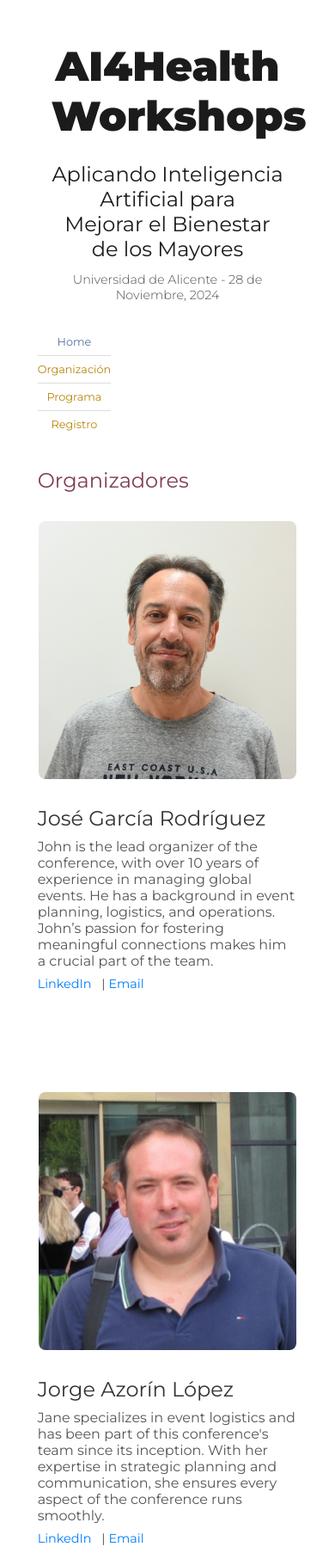
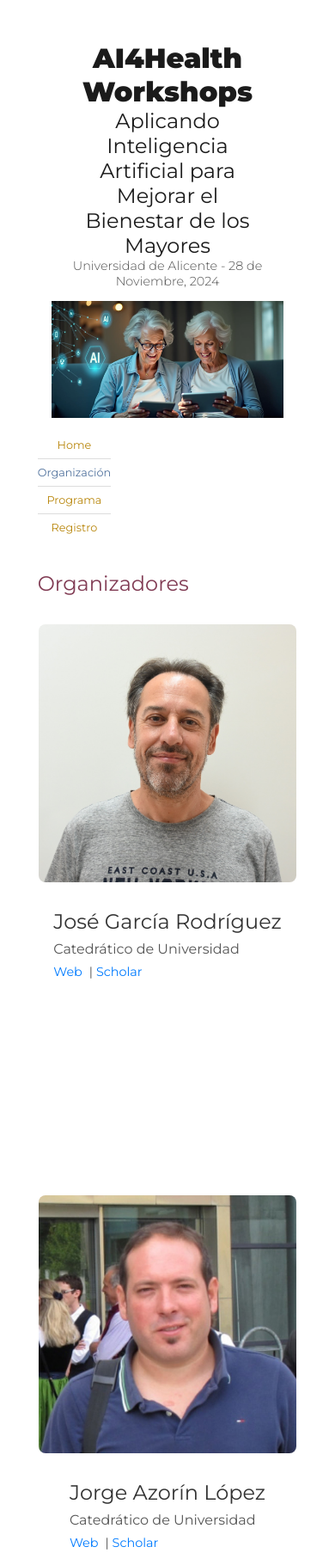
Before and after one commit to 3dperceptionlab/AI4Health, a plain HTML site: page organizacion/index.html in a window 390 px wide. Shown: the top 1806 px of the page at 86% size. Drawn offline with Linux system fonts and the light colour scheme; files that its build step writes are made by us from their sources.

Commit message:
Background image + Full information

```diff
--- a/assets/main.css
+++ b/assets/main.css
@@ -13,7 +13,7 @@
 body {
     color: #505050;
     text-align: left;
-    margin: 5em auto; /* Center the body horizontally */
+    margin: 2em auto; /* Center the body horizontally */
     max-width: 1200px; /* Set a maximum width for content */
     padding: 0 2em; /* Add padding for spacing on smaller screens */
     background: #fff; /* Optional: Add a background color */
@@ -155,18 +155,17 @@ th, td {
 }
 
 .banner .title {
-    font-size: 6em;
+    font-size: 5em;
     color: #1b1b1b;
     text-align: center;
     font-weight: 900;
-    margin-bottom: 0.5em;
 }
 
 .banner .subtitle {
     font-size: 3em;
+    padding: 0 1em;
     color: #1b1b1b;
     text-align: center;
-    margin-bottom: 0.5em;
 }
 
 .banner .date {
@@ -179,15 +178,15 @@ th, td {
 
 .banner img {
     display: block;
-    margin: 2em auto;
-    width: 100%;
+    margin: auto;
+    width: 70%;
     height: auto;
 }
 
 /* Responsive Styles */
 @media (max-width: 1200px) {
     .banner .title {
-        font-size: 5em;
+        font-size: 3em;
     }
     .banner .subtitle {
         font-size: 2.5em;
@@ -195,11 +194,14 @@ th, td {
     .banner .date {
         font-size: 1.2em;
     }
+    .banner img {
+        width: 85%;
+    }
 }
 
 @media (max-width: 768px) {
     .banner .title {
-        font-size: 4em;
+        font-size: 2em;
     }
     .banner .subtitle {
         font-size: 2em;
@@ -208,13 +210,13 @@ th, td {
         font-size: 1em;
     }
     .banner img {
-        margin: 1em auto;
+        width: 100%;
     }
 }
 
 @media (max-width: 480px) {
     .banner .title {
-        font-size: 3em;
+        font-size: 2em;
     }
     .banner .subtitle {
         font-size: 1.5em;
@@ -223,7 +225,7 @@ th, td {
         font-size: 0.9em;
     }
     .banner img {
-        margin: 0.5em auto;
+        width: 100%;
     }
 }
 
--- a/organizacion/index.html
+++ b/organizacion/index.html
@@ -1,15 +1,11 @@
 <!DOCTYPE html>
-<html lang='en'>
+<html lang='es'>
 
 <head>
     <base href="..">
     <link rel="shortcut icon" type="image/png" href="assets/favicon.png"/>
     <link rel="stylesheet" type="text/css" media="all" href="assets/main.css"/>
-    <meta name="description" content="Conference Template">
-    <meta name="resource-type" content="document">
-    <meta name="distribution" content="global">
-    <meta name="KeyWords" content="Conference">
-    <title>Directions | Conference Template</title>
+    <title>AI4Health Workshops</title>
 </head>
 
 <body>
@@ -19,20 +15,21 @@
             AI4Health Workshops
         </div>
         <div class="subtitle">
-            Aplicando Inteligencia Artificial para<br>Mejorar el Bienestar de los Mayores
+            Aplicando Inteligencia Artificial para Mejorar el Bienestar de los Mayores
         </div>
         <div class="date">
             Universidad de Alicente - 28 de Noviembre, 2024
         </div>
+        <img src="assets/background.webp" alt="Banner" class="banner-image">
     </div>
 
     <table class="navigation">
         <tr>
             <td class="navigation">
-                <a class="current" title="Conference Home Page" href=".">Home</a>
+                <a title="Conference Home Page" href=".">Home</a>
             </td>
             <td class="navigation">
-                <a title="Directions to the Conference" href="organizacion">Organización</a>
+                <a class="current" title="Directions to the Conference" href="organizacion">Organización</a>
             </td>
             <td class="navigation">
                 <a title="Conference Program" href="program">Programa</a>
@@ -50,10 +47,10 @@
             <img src="assets/JoseG.jpg" alt="Organizer 1" class="organizer-image">
             <div class="organizer-content">
                 <h3>José García Rodríguez</h3>
-                <p>John is the lead organizer of the conference, with over 10 years of experience in managing global events. He has a background in event planning, logistics, and operations. John’s passion for fostering meaningful connections makes him a crucial part of the team.</p>
+                <p>Catedrático de Universidad</p>
                 <div class="organizer-links">
-                    <a href="https://www.linkedin.com/in/johndoe" target="_blank">LinkedIn</a> |
-                    <a href="mailto:johndoe@example.com">Email</a>
+                    <a href="https://cvnet.cpd.ua.es/curriculum-breve/es/garcia-rodriguez-jose/11102" target="_blank">Web</a>|
+                    <a href="https://scholar.google.com/citations?user=GNTkqaYAAAAJ&hl=es" target="_blank">Scholar</a>
                 </div>
             </div>
         </div>
@@ -63,10 +60,10 @@
             <img src="assets/JorgeA.png" alt="Organizer 2" class="organizer-image">
             <div class="organizer-content">
                 <h3>Jorge Azorín López</h3>
-                <p>Jane specializes in event logistics and has been part of this conference's team since its inception. With her expertise in strategic planning and communication, she ensures every aspect of the conference runs smoothly.</p>
+                <p>Catedrático de Universidad</p>
                 <div class="organizer-links">
-                    <a href="https://www.linkedin.com/in/janesmith" target="_blank">LinkedIn</a> |
-                    <a href="mailto:janesmith@example.com">Email</a>
+                    <a href="https://cvnet.cpd.ua.es/curriculum-breve/es/azorin-lopez-jorge/9826" target="_blank">Web</a>|
+                    <a href="https://scholar.google.es/citations?user=evDsIucAAAAJ&hl=en" target="_blank">Scholar</a>
                 </div>
             </div>
         </div>
@@ -75,10 +72,10 @@
             <img src="assets/AndresF.jpg" alt="Organizer 2" class="organizer-image">
             <div class="organizer-content">
                 <h3>Andrés Fuster Guilló</h3>
-                <p>Jane specializes in event logistics and has been part of this conference's team since its inception. With her expertise in strategic planning and communication, she ensures every aspect of the conference runs smoothly.</p>
+                <p>Catedrático de Universidad</p>
                 <div class="organizer-links">
-                    <a href="https://www.linkedin.com/in/janesmith" target="_blank">LinkedIn</a> |
-                    <a href="mailto:janesmith@example.com">Email</a>
+                    <a href="https://cvnet.cpd.ua.es/curriculum-breve/es/fuster-guillo-andres/10095" target="_blank">Web</a>|
+                    <a href="https://scholar.google.es/citations?user=_gOIH2UAAAAJ&hl=es" target="_blank">Scholar</a>
                 </div>
             </div>
         </div>
@@ -87,10 +84,10 @@
             <img src="assets/MariaF.jpg" alt="Organizer 2" class="organizer-image">
             <div class="organizer-content">
                 <h3>Maria Flores Vizcaya Moreno</h3>
-                <p>Jane specializes in event logistics and has been part of this conference's team since its inception. With her expertise in strategic planning and communication, she ensures every aspect of the conference runs smoothly.</p>
+                <p>Profesora Titular de Universidad</p>
                 <div class="organizer-links">
-                    <a href="https://www.linkedin.com/in/janesmith" target="_blank">LinkedIn</a> |
-                    <a href="mailto:janesmith@example.com">Email</a>
+                    <a href="https://cvnet.cpd.ua.es/curriculum-breve/es/vizcaya-moreno-maria-flores/12893" target="_blank">Web</a>|
+                    <a href="https://scholar.google.es/citations?user=nnJnokwAAAAJ&hl=es" target="_blank">Scholar</a>
                 </div>
             </div>
         </div>
@@ -104,8 +101,7 @@
             <h3>Manuel Benavent Lledo</h3>
             <p>Phd Student</p>
             <div class="speaker-links">
-                <a href="https://www.linkedin.com/in/speaker1" target="_blank">LinkedIn</a> |
-                <a href="mailto:speaker1@example.com">Email</a>
+                <a href="https://scholar.google.es/citations?user=F8wtzUQAAAAJ&hl=es" target="_blank">Scholar</a>
             </div>
         </div>
 
@@ -114,8 +110,7 @@
             <h3>Pablo Ruiz Ponce</h3>
             <p>Phd Student</p>
             <div class="speaker-links">
-                <a href="https://www.linkedin.com/in/speaker2" target="_blank">LinkedIn</a> |
-                <a href="mailto:speaker2@example.com">Email</a>
+                <a href="https://scholar.google.es/citations?user=25rkMIwAAAAJ&hl=es" target="_blank">Scholar</a>
             </div>
         </div>
 
@@ -124,8 +119,7 @@
             <h3>David Ortiz Perez</h3>
             <p>Phd Student</p>
             <div class="speaker-links">
-                <a href="https://www.linkedin.com/in/speaker3" target="_blank">LinkedIn</a> |
-                <a href="mailto:speaker3@example.com">Email</a>
+                <a href="https://scholar.google.es/citations?user=iDKz098AAAAJ&hl=es" target="_blank">Scholar</a>
             </div>
         </div>
 
@@ -134,8 +128,7 @@
             <h3>David Mulero Perez</h3>
             <p>Phd Student</p>
             <div class="speaker-links">
-                <a href="https://www.linkedin.com/in/speaker3" target="_blank">LinkedIn</a> |
-                <a href="mailto:speaker3@example.com">Email</a>
+                <a href="https://scholar.google.com/citations?user=f3We730AAAAJ&hl=es" target="_blank">Scholar</a>
             </div>
         </div>
 
@@ -144,28 +137,34 @@
             <h3>Javier Rodriguez Juan</h3>
             <p>Phd Student</p>
             <div class="speaker-links">
-                <a href="https://www.linkedin.com/in/speaker3" target="_blank">LinkedIn</a> |
-                <a href="mailto:speaker3@example.com">Email</a>
+                <a href="https://scholar.google.com/citations?user=z9qLOmwAAAAJ&hl=es" target="_blank">Scholar</a>
             </div>
         </div>
 
         <div class="speaker">
             <img src="assets/person-icon.png" alt="Speaker 3" class="speaker-image">
             <h3>Manuela Domingo Pozo</h3>
-            <p>Phd Student</p>
+            <p>Profesora Asociada</p>
             <div class="speaker-links">
-                <a href="https://www.linkedin.com/in/speaker3" target="_blank">LinkedIn</a> |
-                <a href="mailto:speaker3@example.com">Email</a>
+                <a href="https://scholar.google.es/citations?user=-iu55bUAAAAJ&hl=es" target="_blank">Scholar</a>
             </div>
         </div>
 
         <div class="speaker">
             <img src="assets/person-icon.png" alt="Speaker 3" class="speaker-image">
-            <h3>Nahuel Garcia D'Hurso</h3>
-            <p>Phd Student</p>
+            <h3>Nahuel García D'Hurso</h3>
+            <p>Profesor Asociada</p>
             <div class="speaker-links">
-                <a href="https://www.linkedin.com/in/speaker3" target="_blank">LinkedIn</a> |
-                <a href="mailto:speaker3@example.com">Email</a>
+                <a href="https://scholar.google.es/citations?user=pPaGkJEAAAAJ&hl=es" target="_blank">Scholar</a>
+            </div>
+        </div>
+
+        <div class="speaker">
+            <img src="assets/person-icon.png" alt="Speaker 3" class="speaker-image">
+            <h3>Mario Jerez Tallón</h3>
+            <p>Especialista Tecnico</p>
+            <div class="speaker-links">
+                <a href="https://scholar.google.es/citations?user=0bLXJggAAAAJ&hl=es" target="_blank">Scholar</a>
             </div>
         </div>
         <!-- Add more speakers here -->
```
Also changed, not shown: index.html (+4 -7 lines), program/index.html (+25 -15 lines), registration/index.html (+6 -9 lines), assets/background.webp (added), assets/favicon.png, 1 other file.
